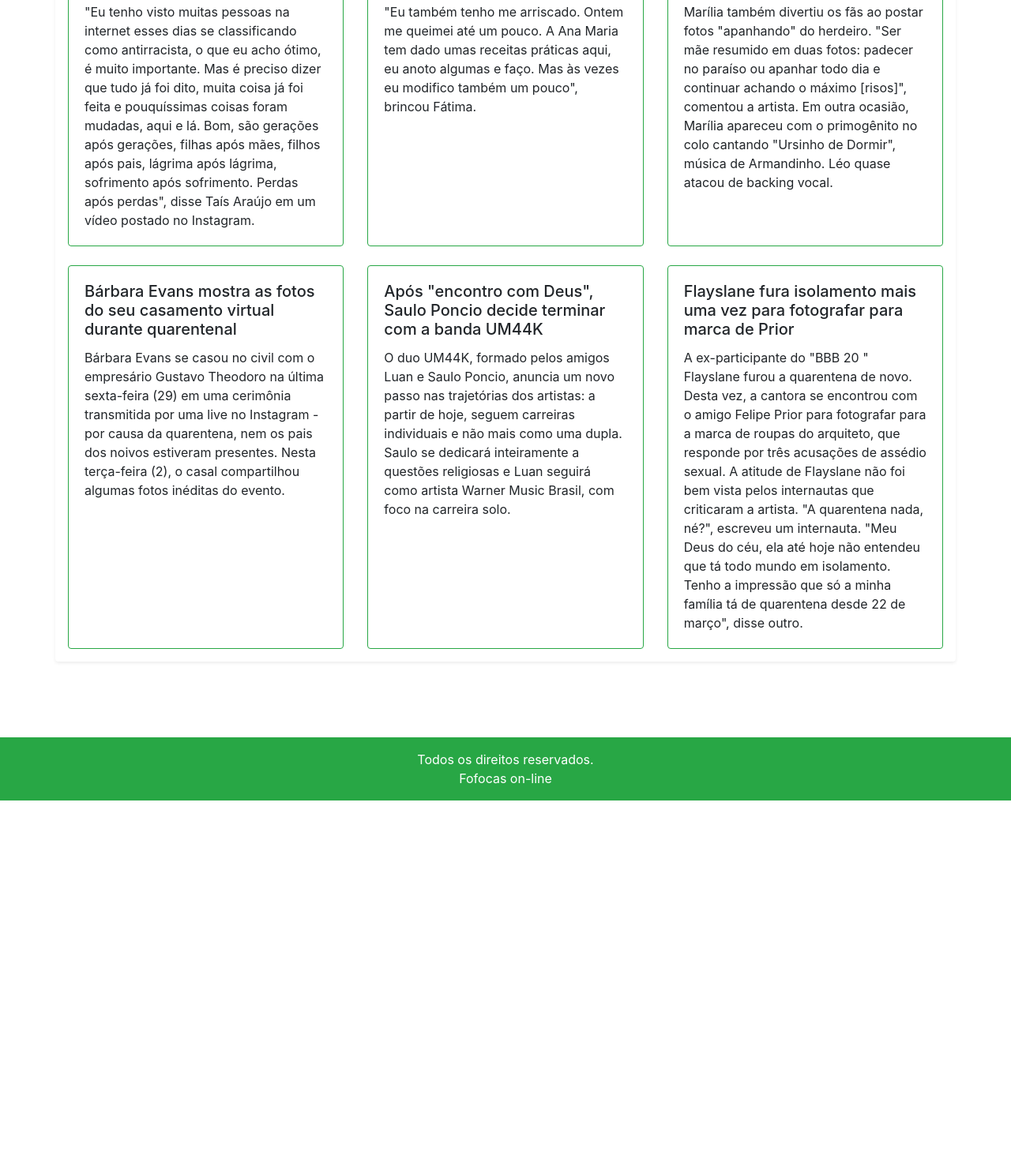
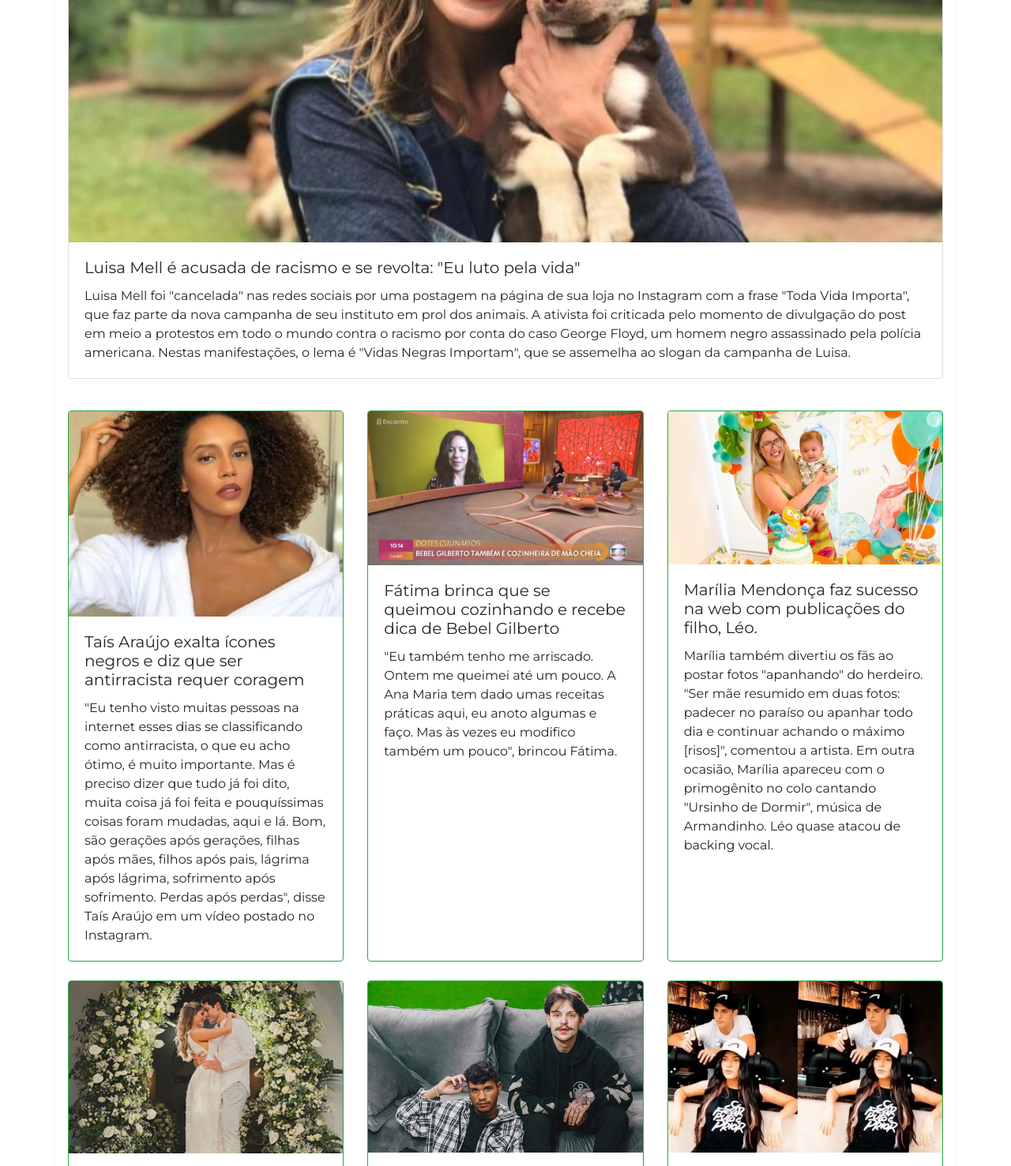
Before and after one commit to MariaVitoriaPereira/Projeto-TM, a plain HTML site: page index.html in a window 1280 px wide. Shown: the part 513-1990 px from the top of the page at 79% size. Before the commit the page ends 1527 px from the top, so only its background shows below. Drawn offline with Linux system fonts and the light colour scheme.

Commit message:
commit de correção do link

```diff
--- a/index.html
+++ b/index.html
@@ -7,7 +7,7 @@
     <title>Fofocas</title>
     <link rel="manifest" href="manifest.json">
     <link rel="stylesheet" href="css/bootstrap.css">
-    <link rel="stylesheet" href="css/blogFofocas.css">
+    <link rel="stylesheet" href="css/blog.css">
     <script>
         if('ServiceWorker' in navigator) {
             navigator.serviceWorker.register('sw.js').then(function() {
@@ -58,7 +58,7 @@
             <div class="col-12 shadow-sm p-3 mb-5 bg-white rounded">
                 <h3 class="text">Em Destaque</h1>
                     <div class="card mb-3">
-                        <img class="card-img-top" src="../blogFofocas/img/luisa.jpg" alt="">
+                        <img class="card-img-top" src="../Projeto-TM/img/luisa.jpg" alt="">
                         <div class="card-body">
                             <h5 class="card-title">Luisa Mell é acusada de racismo e se revolta: "Eu luto pela vida"</h5>
                             <p class="card-text">Luisa Mell foi "cancelada" nas redes sociais por uma postagem na página de sua loja no Instagram
@@ -73,7 +73,7 @@
 
                         <div class="card-deck">
                             <div class="card border-success">
-                                <img class="card-img-top" src="../blogFofocas/img/tais.jpg" alt="">
+                                <img class="card-img-top" src="../Projeto-TM/img/tais.jpg" alt="">
                                 <div class="card-body">
                                 <h5 class="card-title">Taís Araújo exalta ícones negros e diz que ser antirracista requer coragem</h5>
                                 <p class="card-text">"Eu tenho visto muitas pessoas na internet esses dias se classificando como antirracista, o que eu acho ótimo, é muito importante.
@@ -83,7 +83,7 @@
                                 </div>
                             </div>
                             <div class="card border-success">
-                                <img class="card-img-top" src="../blogFofocas/img/fatima.jpg" alt="">
+                                <img class="card-img-top" src="../Projeto-TM/img/fatima.jpg" alt="">
                                 <div class="card-body">
                                 <h5 class="card-title">Fátima brinca que se queimou cozinhando e recebe dica de Bebel Gilberto</h5>
                                 <p class="card-text">"Eu também tenho me arriscado. Ontem me queimei até um pouco.
@@ -92,7 +92,7 @@
                                 </div>
                             </div>
                             <div class="card border-success">
-                                <img class="card-img-top" src="../blogFofocas/img/leo.jpg" alt="">
+                                <img class="card-img-top" src="../Projeto-TM/img/leo.jpg" alt="">
                                 <div class="card-body">
                                 <h5 class="card-title">Marília Mendonça faz sucesso na web com publicações do filho, Léo.</h5>
                                 <p class="card-text">Marília também divertiu os fãs ao postar fotos "apanhando" do herdeiro.
@@ -107,7 +107,7 @@
 
                             <div class="card-deck">
                             <div class="card border-success">
-                                <img class="card-img-top" src="../blogFofocas/img/casamento.jpg" alt="">
+                                <img class="card-img-top" src="../Projeto-TM/img/casamento.jpg" alt="">
                                 <div class="card-body">
                                 <h5 class="card-title">Bárbara Evans mostra as fotos do seu casamento virtual durante quarentenal</h5>
                                 <p class="card-text">Bárbara Evans se casou no civil com o empresário  Gustavo Theodoro na última sexta-feira (29) em uma cerimônia transmitida por uma live no Instagram - por
@@ -116,7 +116,7 @@
                                 </div>
                             </div>
                             <div class="card border-success">
-                                <img class="card-img-top" src="../blogFofocas/img/um.jpg" alt="">
+                                <img class="card-img-top" src="../Projeto-TM/img/um.jpg" alt="">
                                 <div class="card-body">
                                 <h5 class="card-title">Após "encontro com Deus", Saulo Poncio decide terminar com a banda UM44K</h5>
                                 <p class="card-text">O duo UM44K, formado pelos amigos Luan e Saulo Poncio, anuncia um novo passo nas trajetórias dos artistas: a partir de hoje,
@@ -125,7 +125,7 @@
                                 </div>
                             </div>
                             <div class="card border-success">
-                                <img class="card-img-top" src="../blogFofocas/img/babado.jpg" alt="">
+                                <img class="card-img-top" src="../Projeto-TM/img/babado.jpg" alt="">
                                 <div class="card-body">
                                 <h5 class="card-title">Flayslane fura isolamento mais uma vez para fotografar para marca de Prior</h5>
                                 <p class="card-text">A ex-participante do "BBB 20 " Flayslane furou a quarentena  de novo. Desta vez,
```
